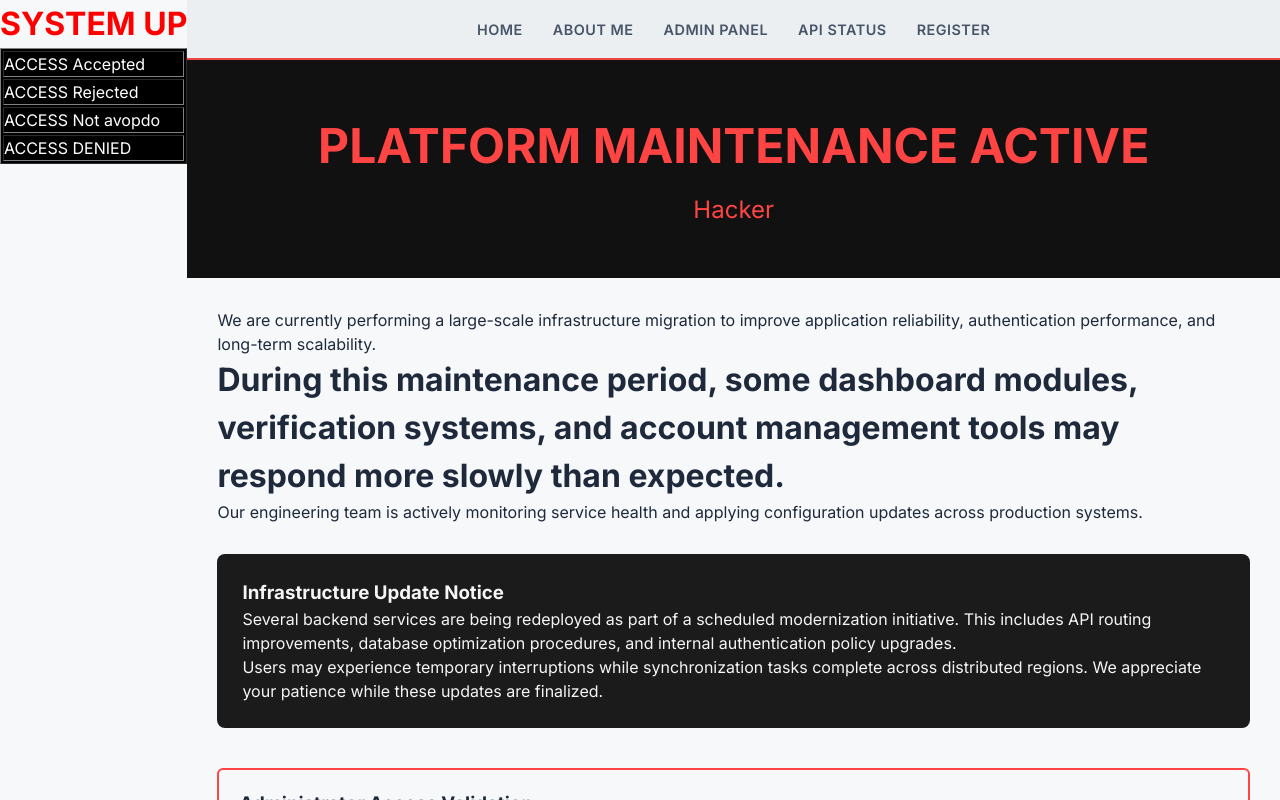
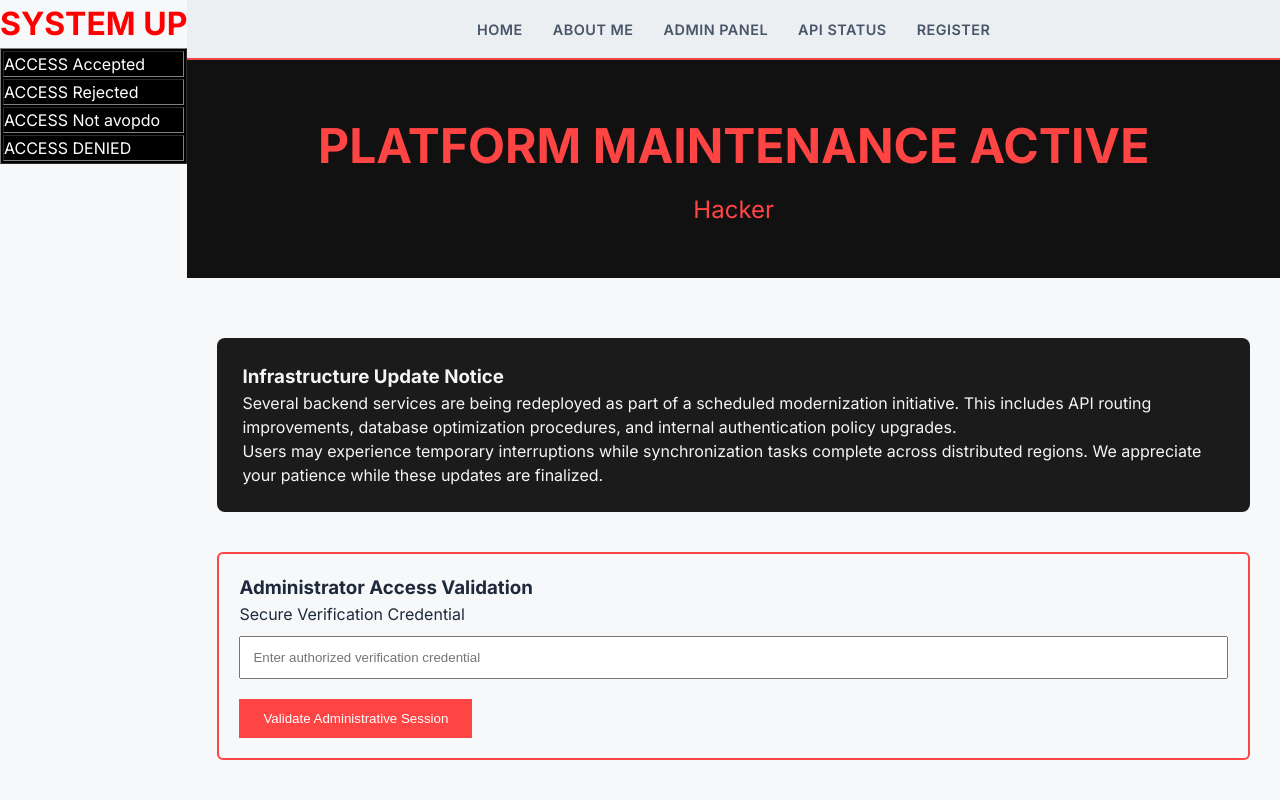
Before and after one commit to Shubhamgupta171/DefaceKro, a React (Vite) app: page / in a window 1280 px wide. Built offline with nearby package versions, Linux system fonts and the light colour scheme.

Commit message:
Update MainContent.jsx

```diff
--- a/src/components/MainContent.jsx
+++ b/src/components/MainContent.jsx
@@ -36,22 +36,8 @@ const MainContent = () => {
       <main className="content-purge" style={{ padding: '30px' }}>
 
         {/* BODY TEXT CHANGES */}
-        <p>
-          We are currently performing a large-scale infrastructure migration
-          to improve application reliability, authentication performance,
-          and long-term scalability.
-        </p>
 
-        <h1>
-          During this maintenance period, some dashboard modules,
-          verification systems, and account management tools may
-          respond more slowly than expected.
-        </h1>
 
-        <p>
-          Our engineering team is actively monitoring service health
-          and applying configuration updates across production systems.
-        </p>
 
         {/* LARGE CONTENT REWRITE */}
         <section
```
